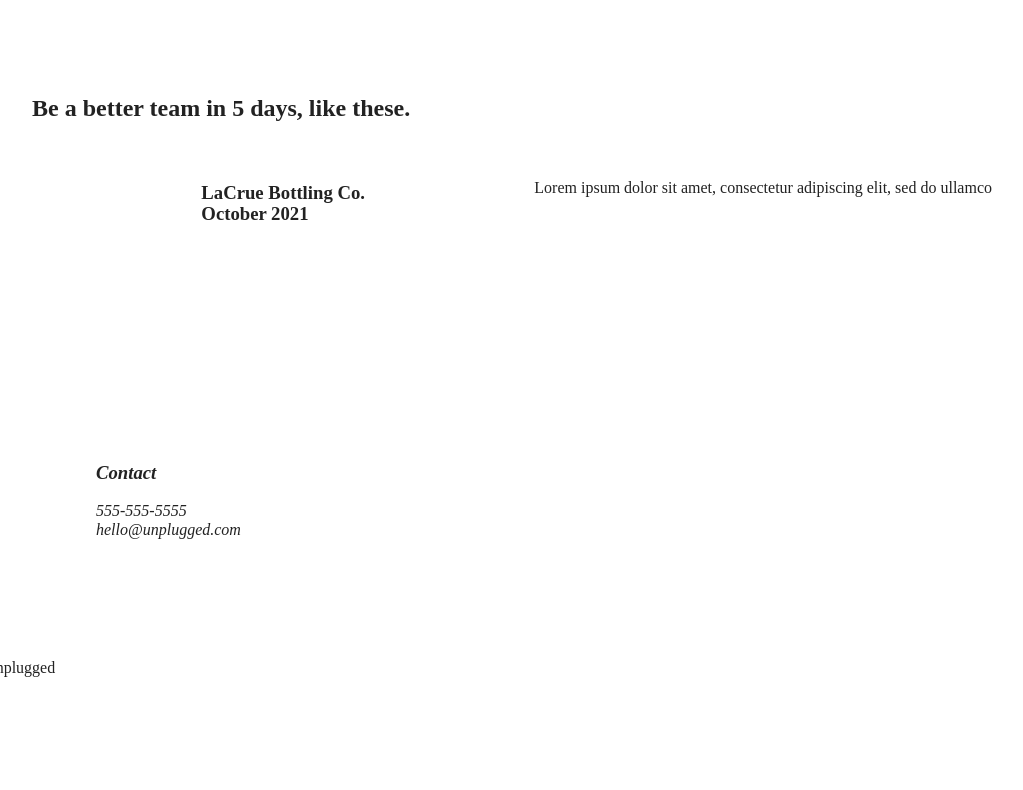
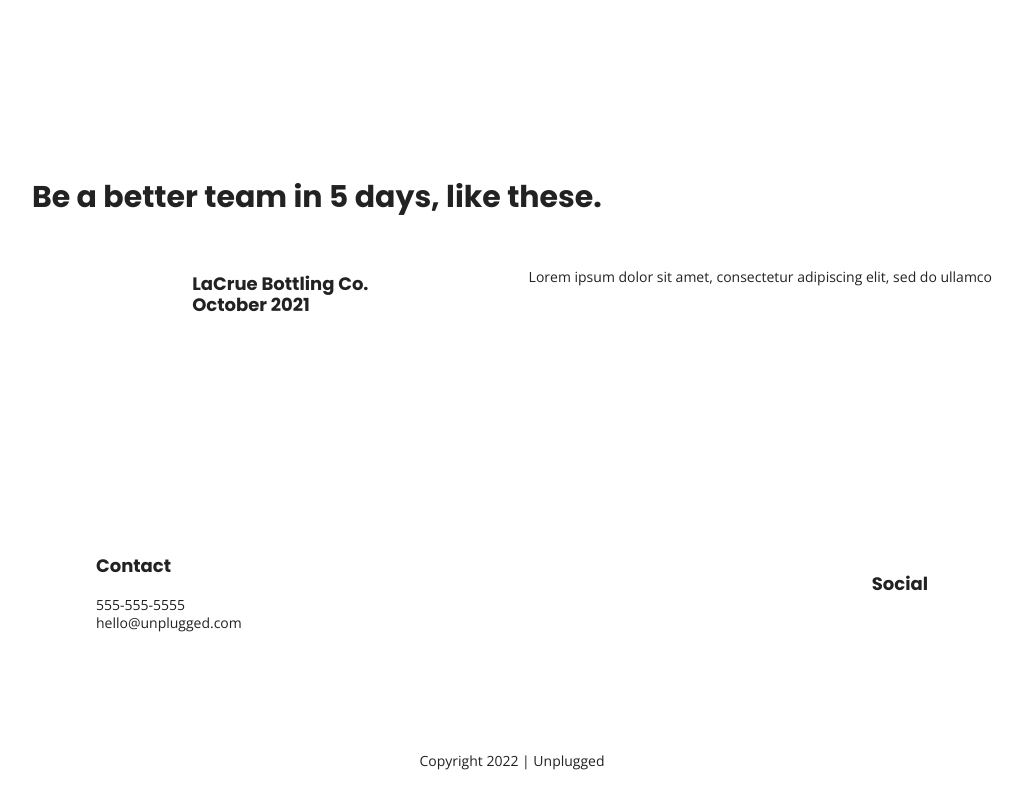
Before and after one commit to inadinerodriguez/unplugged, a website built with Parcel: page index.html in a window 1280 px wide. Shown: the part 1268-2058 px from the top of the page, without its empty margins (128-1151 px from the left). Before the commit the page ends 1966 px from the top, so only its background shows below. Built offline with nearby package versions, Linux system fonts and the light colour scheme.

Commit message:
Implement text styles

```diff
--- a/about/index.html
+++ b/about/index.html
@@ -18,6 +18,8 @@
 
   <link rel="stylesheet" href="../css/normalize.css">
   <link rel="stylesheet" href="../css/main.css">
+   <!-- Google Fonts -->
+   <link href="https://fonts.googleapis.com/css?family=Open+Sans:400,700|Poppins:500,700" rel="stylesheet">
 
   <meta name="theme-color" content="#fafafa">
 </head>
@@ -101,6 +103,7 @@
         </address>
       </div>
       <div class="social">
+        <h3>Social</h3>
         <div class="social-icons">
           <p><a href="https://facebook.com" target="_blank"></a></p>
           <p><a href="https://twitter.com" target="_blank"></a></p>
--- a/css/main.css
+++ b/css/main.css
@@ -87,10 +87,55 @@ textarea {
    Author's custom styles
    ========================================================================== */
 
+/* General Styles */
+
+html {
+	font-size: 16px;
+}
+
+body {
+  font-size: 1em;
+  font-family: 'Open Sans', sans-serif;
+  text-align: left;
+}
+
+ul,
+ol {
+  list-style-type: none;
+}
+
+a {
+  color: #e2e3ed;
+  text-decoration: none;
+}
+
+h2 {
+  font-family: 'Poppins', sans-serif;
+  font-size: 1.875em;
+}
+
+h3,
+h4 {
+  font-family: 'Poppins', sans-serif;
+  margin: 20px 0;
+  font-size: 1.125em;
+}
+
+p {
+  font-size: .875em;
+  line-height: 1.285;
+}
+
+address {
+ font-style: normal;
+}
+
 .content-wrapper {
-    width: 90%;
-    margin: 50px 0;
+  width: 90%;
+  margin: 50px 0;
 }
+
+
 
 /* -----------Base Header  - Footer Styles ----------------- */
 
@@ -188,6 +233,7 @@ footer .social-icons p {
 
 footer .copyright {
   margin: 20px 0;
+  text-align: center;
 }
 
 /* ----------- Mobile Styles - Homepage ----------------- */
--- a/index.html
+++ b/index.html
@@ -18,6 +18,9 @@
 
   <link rel="stylesheet" href="css/normalize.css">
   <link rel="stylesheet" href="css/main.css">
+
+  <!-- Google Fonts -->
+  <link href="https://fonts.googleapis.com/css?family=Open+Sans:400,700|Poppins:500,700" rel="stylesheet">
 
   <meta name="theme-color" content="#fafafa">
 </head>
@@ -138,6 +141,7 @@
         </address>
       </div>
       <div class="social">
+        <h3>Social</h3>
         <div class="social-icons">
           <p><a href="https://facebook.com" target="_blank"></a></p>
           <p><a href="https://twitter.com" target="_blank"></a></p>
```
Also changed, not shown: faq/index.html (+5 -0 lines).
